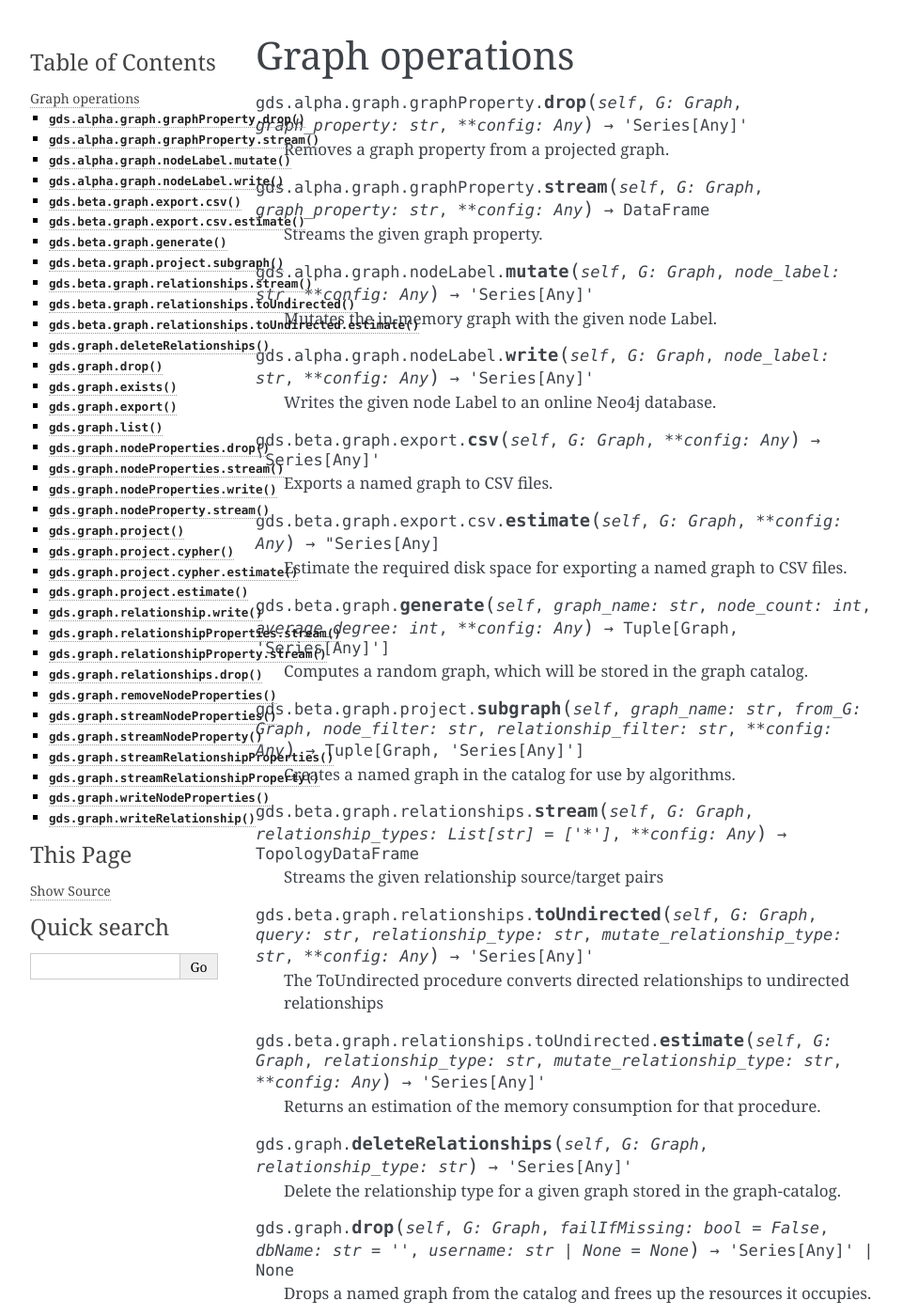
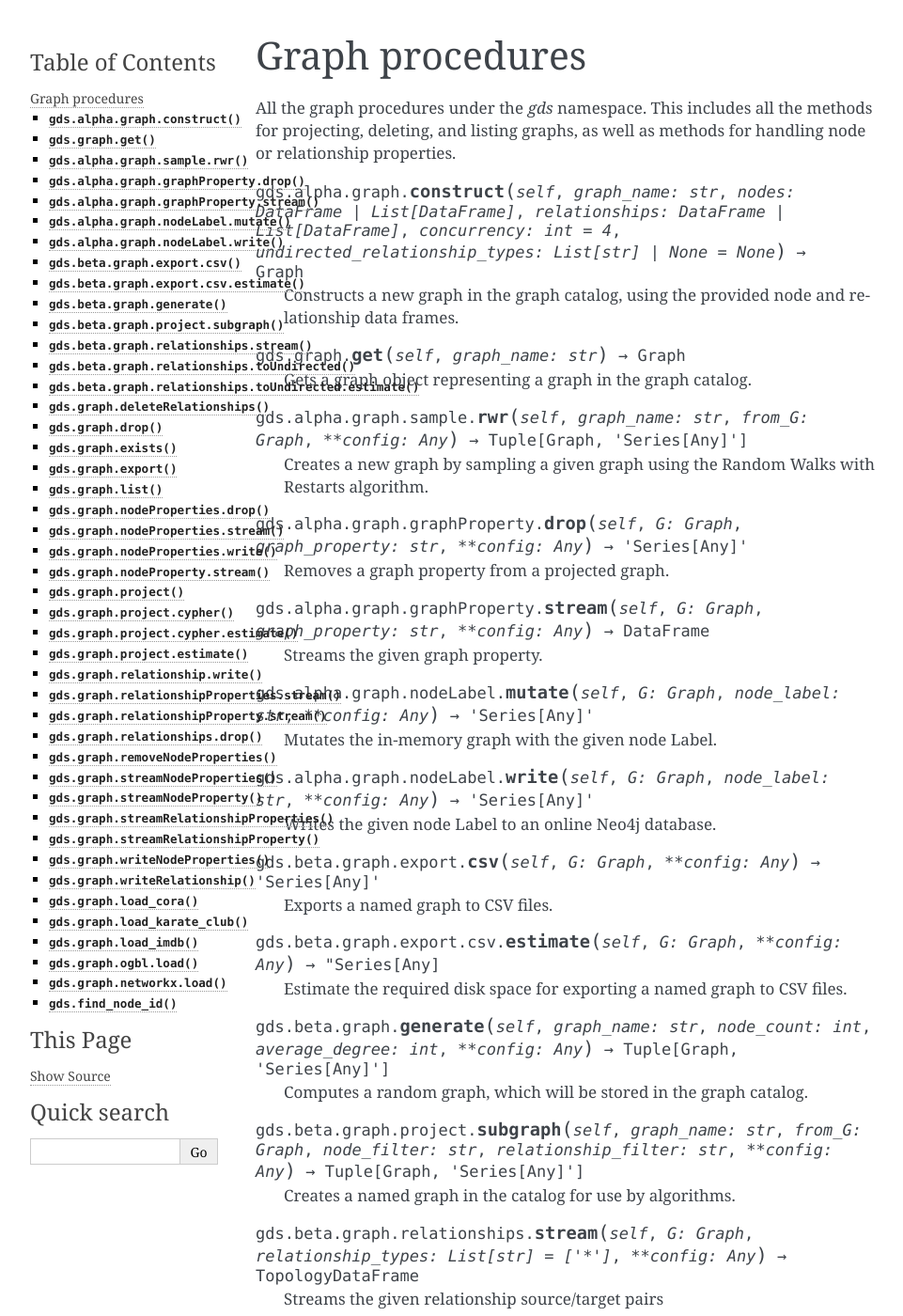
Before and after one commit to neo4j/graph-data-science-client, a Sphinx documentation site: the page built from doc/sphinx/source/graph.rst, in a window 1280 px wide and 1400 px high. Shown: the whole window at 94% size, without its empty margins (148-1109 px from the left). Built offline with Sphinx 7.4.7, drawn with Linux system fonts in a browser that asks for light colours; some of the changed text lies outside the part shown.

```diff
--- a/doc/sphinx/source/graph.rst
+++ b/doc/sphinx/source/graph.rst
@@ -1,5 +1,20 @@
-Graph operations
+Graph procedures
 ----------------
+All the graph procedures under the `gds` namespace.
+This includes all the methods for projecting, deleting, and listing graphs,
+as well as methods for handling node or relationship properties.
+
+.. py:function:: gds.alpha.graph.construct(self, graph_name: str, nodes: Union[DataFrame, List[DataFrame]], relationships: Union[DataFrame, List[DataFrame]], concurrency: int = 4, undirected_relationship_types: Optional[List[str]] = None) -> Graph
+
+    Constructs a new graph in the graph catalog, using the provided node and relationship data frames.
+
+.. py:function:: gds.graph.get(self, graph_name: str) -> Graph
+
+    Gets a graph object representing a graph in the graph catalog.
+
+.. py:function:: gds.alpha.graph.sample.rwr(self, graph_name: str, from_G: Graph, **config: Any) -> Tuple[Graph, "Series[Any]"]
+
+    Creates a new graph by sampling a given graph using the Random Walks with Restarts algorithm.
 
 .. py:function:: gds.alpha.graph.graphProperty.drop(self, G: Graph, graph_property: str, **config: Any) -> "Series[Any]"
 
@@ -24,7 +39,6 @@
 .. py:function:: gds.beta.graph.export.csv.estimate(self, G: Graph, **config: Any) -> "Series[Any]
 
     Estimate the required disk space for exporting a named graph to CSV files.
-
 
 .. py:function:: gds.beta.graph.generate(self, graph_name: str, node_count: int, average_degree: int, **config: Any) -> Tuple[Graph, "Series[Any]"]
 
@@ -141,3 +155,31 @@
 .. py:function:: gds.graph.writeRelationship(self, G: Graph, relationship_type: str, relationship_property: str = "", **config: Any) -> "Series[Any]"
 
     Writes the given relationship and an optional relationship property to an online Neo4j database.
+
+.. py:function:: gds.graph.load_cora(self, graph_name: str = "cora", undirected: bool = False) -> Graph
+
+    Loads the Cora dataset into a named graph in the catalog for use by algorithms.
+
+.. py:function:: gds.graph.load_karate_club(self, graph_name: str = "karate_club", undirected: bool = False) -> Graph
+
+    Loads the Karate Club dataset into a named graph in the catalog for use by algorithms.
+
+.. py:function:: gds.graph.load_imdb(self, graph_name: str = "imdb", undirected: bool = True) -> Graph
+
+    Loads the IMDB dataset into a named graph in the catalog for use by algorithms.
+
+.. py:functin:: gds.graph.ogbn.load(self, dataset_name: str, dataset_root_path: str = "dataset", graph_name: Optional[str] = None, concurrency: int = 4) -> Graph
+
+    Loads a OGBN dataset into a named graph in the catalog for use by algorithms.
+
+.. py:function:: gds.graph.ogbl.load(self, dataset_name: str, dataset_root_path: str = "dataset", graph_name: Optional[str] = None, concurrency: int = 4) -> Graph
+
+    Loads a OGBL dataset into a named graph in the catalog for use by algorithms.
+
+.. py:function:: gds.graph.networkx.load(self, nx_G: nx.Graph, graph_name: str, concurrency: int = 4) -> Graph
+
+    Loads a NetworkX graph into a named graph in the catalog for use by algorithms.
+
+.. py:function:: gds.find_node_id(self, labels: List[str] = [], properties: Dict[str, Any] = {}) -> int
+
+    Finds a node id by its labels and properties.
--- a/doc/sphinx/source/index.rst
+++ b/doc/sphinx/source/index.rst
@@ -23,6 +23,6 @@
    topological_link_prediction
    algorithms
    model
-   configuration
+   misc
    graph
    ml
--- a/doc/sphinx/source/ml.rst
+++ b/doc/sphinx/source/ml.rst
@@ -1,6 +1,11 @@
 Machine learning procedures
 ----------------------------
+All the machine learning procedures under the `gds` namespace.
+This includes running embedding algorithms and creating various pipelines.
 
+.. py:function:: gds.pipeline.get(self, pipeline_name: str) -> TrainingPipeline[PipelineModel]
+
+    Get a pipeline object representing a pipeline in the Pipeline Catalog.
 
 .. py:function:: gds.alpha.ml.splitRelationships.mutate(self, G: Graph, **config: Any) -> "Series[Any]"
 
```
Also changed, not shown: doc/sphinx/source/misc.rst (renamed from doc/sphinx/source/configuration.rst, +7 -2 lines), doc/sphinx/source/model.rst (+6 -3 lines), 1 other file.
